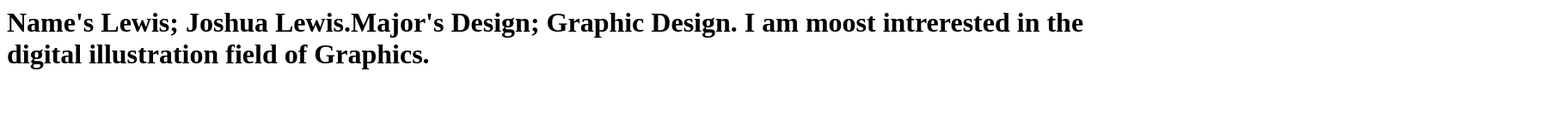
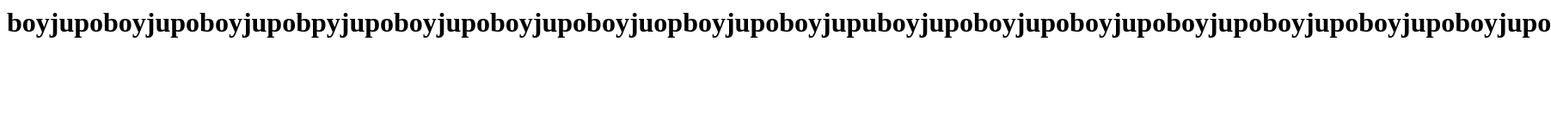
Before and after one commit to boyjupo/boyjupo.github.io, a plain HTML site: page index.html in a window 1280 px wide. Shown: the whole page at 86% size, 1804 px wide, since content can reach past the window. Drawn offline with Linux system fonts and the light colour scheme.

Commit message:
Update index.html

```diff
--- a/index.html
+++ b/index.html
@@ -1 +1 @@
-<h1>Name's Lewis; Joshua Lewis.Major's Design; Graphic Design. I am moost intrerested in the digital illustration field of Graphics.</h1>
+<h1>boyjupoboyjupoboyjupobpyjupoboyjupoboyjupoboyjuopboyjupoboyjupuboyjupoboyjupoboyjupoboyjupoboyjupoboyjupoboyjupo</h1>
```
